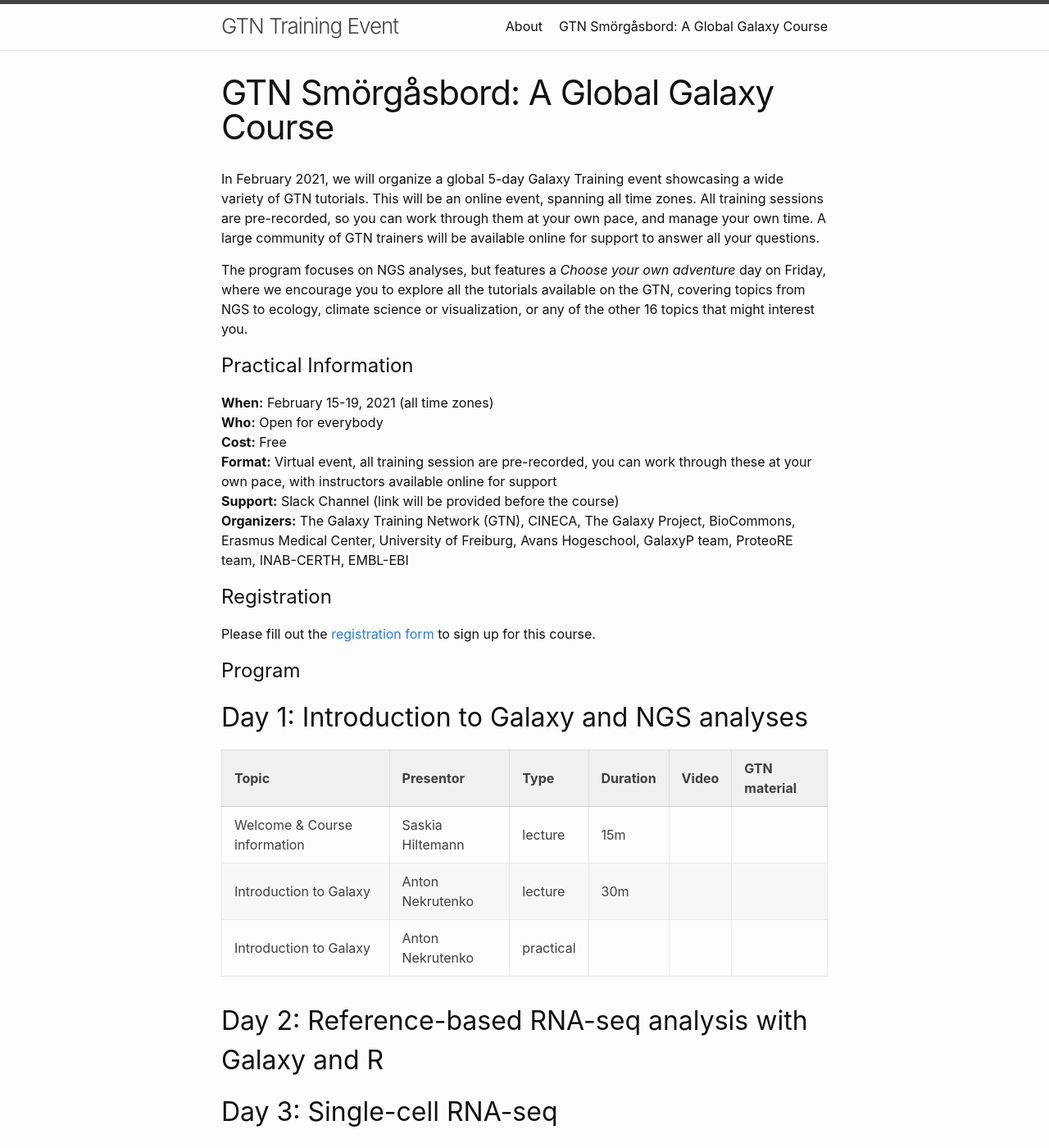
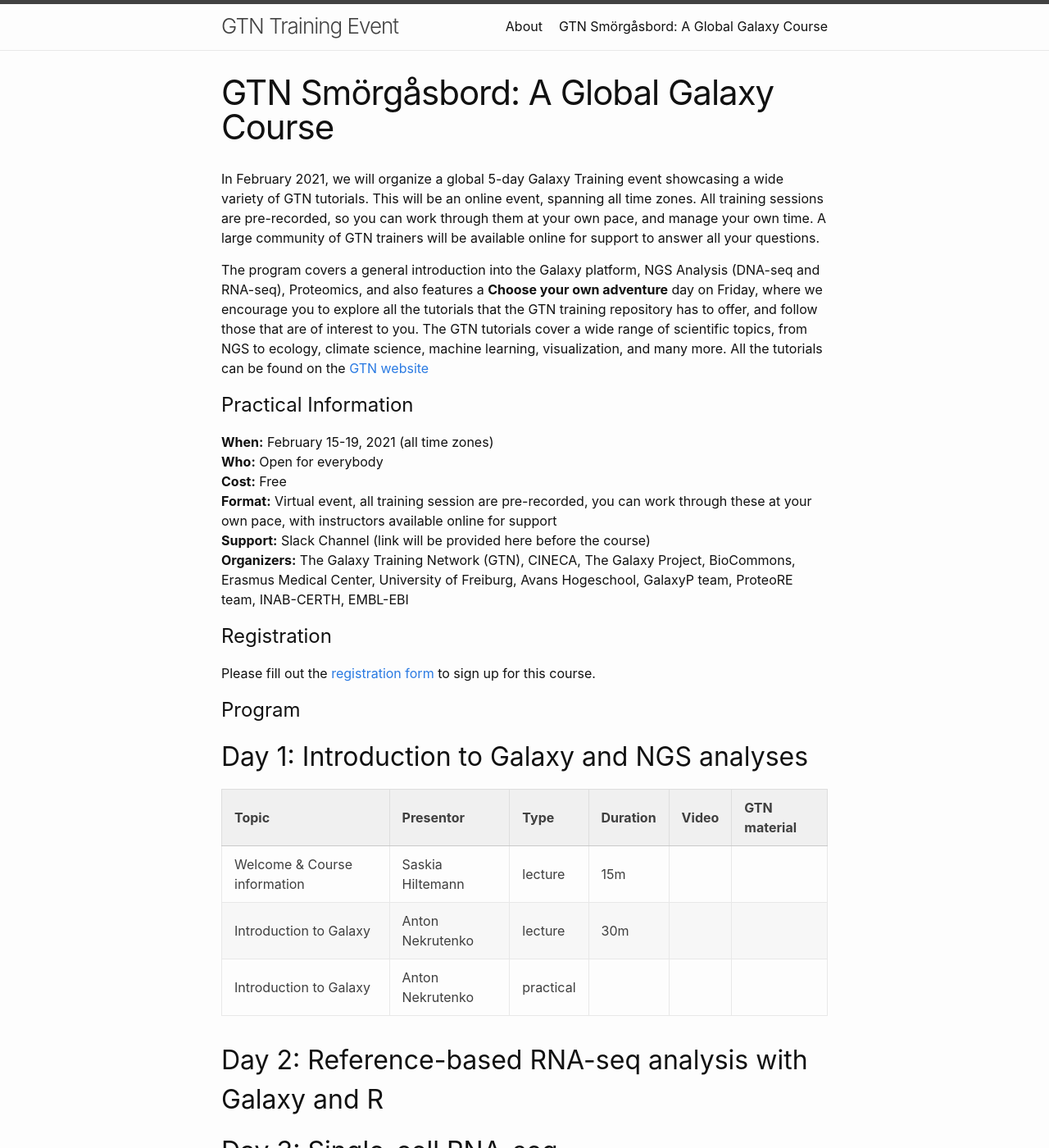
Before and after one commit to shiltemann/global-galaxy-course, a Jekyll site: the page built from index.md, in a window 1280 px wide and 1400 px high. Shown: the whole window at 82% size. Built offline with Jekyll 4.4.1, drawn with Linux system fonts in a browser that asks for light colours; some of the changed text lies outside the part shown.

Commit message:
rephrase focus

```diff
--- a/index.md
+++ b/index.md
@@ -7,7 +7,7 @@
 
 In February 2021, we will organize a global 5-day Galaxy Training event showcasing a wide variety of GTN tutorials. This will be an online event, spanning all time zones. All training sessions are pre-recorded, so you can work through them at your own pace, and manage your own time. A large community of GTN trainers will be available online for support to answer all your questions.
 
-The program focuses on NGS analyses, but features a *Choose your own adventure* day on Friday, where we encourage you to explore all the tutorials available on the GTN, covering topics from NGS to ecology, climate science or visualization, or any of the other 16 topics that might interest you.
+The program covers a general introduction into the Galaxy platform, NGS Analysis (DNA-seq and RNA-seq), Proteomics, and also features a **Choose your own adventure** day on Friday, where we encourage you to explore all the tutorials that the GTN training repository has to offer, and follow those that are of interest to you. The GTN tutorials cover a wide range of scientific topics, from NGS to ecology, climate science, machine learning, visualization, and many more. All the tutorials can be found on the [GTN website](https://training.galaxyproject.org)
 
 # Practical Information
 
@@ -15,7 +15,7 @@
 **Who:** Open for everybody \\
 **Cost:** Free \\
 **Format:** Virtual event, all training session are pre-recorded, you can work through these at your own pace, with instructors available online for support \\
-**Support:** Slack Channel (link will be provided before the course) \\
+**Support:** Slack Channel (link will be provided here before the course) \\
 **Organizers:** The Galaxy Training Network (GTN), CINECA, The Galaxy Project, BioCommons, Erasmus Medical Center, University of Freiburg, Avans Hogeschool, GalaxyP team, ProteoRE team, INAB-CERTH, EMBL-EBI
 
 # Registration
@@ -38,4 +38,4 @@
 
 ## Day 4: Proteomics
 
-## Day 5: Choose your own adventure
+## Day 5: Choose your own Adventure!
```
